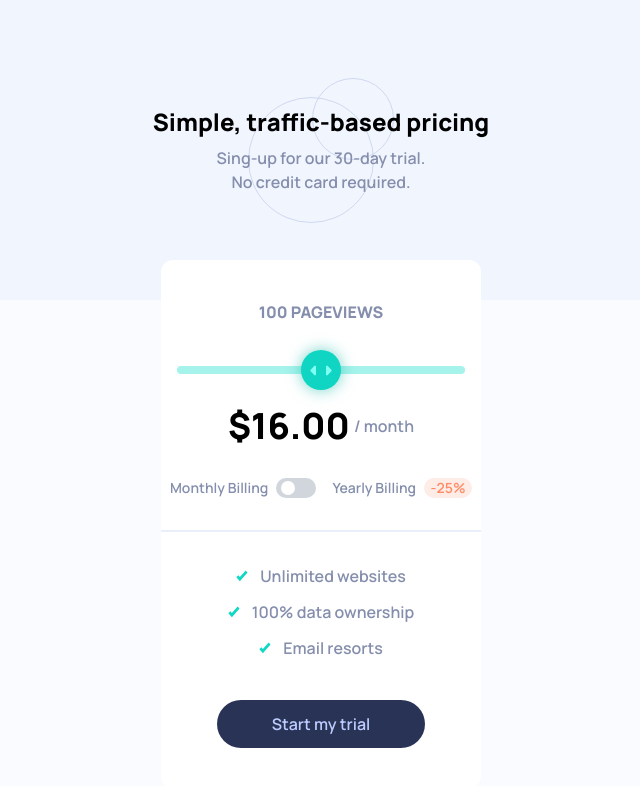
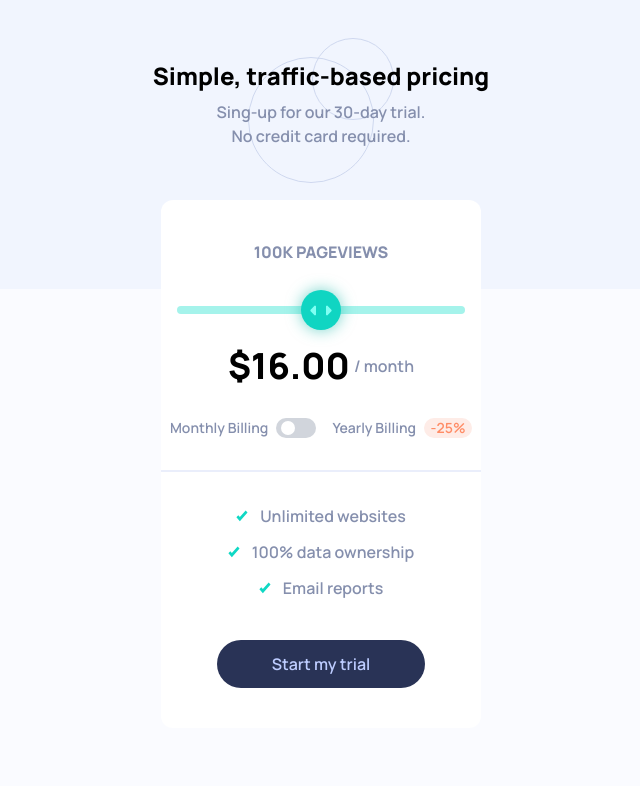
Before and after one commit to Pakuu7/Interactive-pricing-component, a website built with Vite: page index.html in a window 1280 px wide. Shown: the whole page, without its empty margins (319-959 px from the left). Built offline with nearby package versions, Linux system fonts and the light colour scheme.

Commit message:
refactor: adjust element positions and call function

```diff
--- a/index.html
+++ b/index.html
@@ -11,15 +11,15 @@
 </head>
 <body class="relative bg-neutral-very-pale-blue">
 <div class="header relative flex justify-center items-center h-75">
-    <div class="header-container text-center">
+    <div class="absolute top-15 header-container text-center">
         <h1 class="header-title text-2xl font-800 pb-2">Simple, traffic-based pricing</h1>
         <p class="header-first-text font-600 text-neutral-grayish-blue">Sing-up for our 30-day trial.</p>
         <p class="header-second-text font-600 text-neutral-grayish-blue">No credit card required.</p>
     </div>
-    <div class="header-bg-pattern absolute bg-[url('/bg-pattern.svg')] -top-30 inset-0 bg-no-repeat  -z-1"></div>
-    <div class="header-circles absolute bg-[url('/pattern-circles.svg')] bg-center inset-0 bg-no-repeat -z-1"></div>
+    <div class="header-bg-pattern absolute bg-[url('/bg-pattern.svg')] -top-40 inset-0 bg-no-repeat  -z-1"></div>
+    <div class="header-circles absolute bg-[url('/pattern-circles.svg')] -top-20 bg-center inset-0 bg-no-repeat -z-1"></div>
 </div>
-<div class="main absolute w-80 top-65 left-1/2 -translate-x-1/2">
+<div class="main absolute w-80 top-50 left-1/2 -translate-x-1/2">
     <div class="main-container bg-neutral-white text-center rounded-xl py-10">
         <div class="main-slider-container space-y-8 pb-8">
             <h2 class="main-title text-md text-neutral-grayish-blue font-800 uppercase"><span class="main-title-views">100</span><span class="main-title-suffix"></span> Pageviews</h2>
@@ -51,7 +51,7 @@
             <div class="main-list-items space-y-3 py-8 font-600 text-neutral-grayish-blue">
                 <div class="flex justify-center items-center space-x-3"><img class="w-3 h-3" src="/icon-check.svg" alt="icon-check"><span>Unlimited websites</span></div>
                 <div class="flex justify-center items-center space-x-3"><img class="w-3 h-3" src="/icon-check.svg" alt="icon-check"><span>100% data ownership</span></div>
-                <div class="flex justify-center items-center space-x-3"><img class="w-3 h-3" src="/icon-check.svg" alt="icon-check"><span>Email resorts</span></div>
+                <div class="flex justify-center items-center space-x-3"><img class="w-3 h-3" src="/icon-check.svg" alt="icon-check"><span>Email reports</span></div>
             </div>
         </div>
         <button class="button-trial w-52 h-12 mt-2 rounded-3xl font-600 text-primary-pale-blue bg-neutral-dark-desaturated-blue cursor-pointer">Start my trial</button>
--- a/src/main.ts
+++ b/src/main.ts
@@ -32,3 +32,5 @@ function updatePricing(): void {
 
 slider?.addEventListener('input', updatePricing);
 switchBilling?.addEventListener('change', updatePricing);
+
+updatePricing();
```
